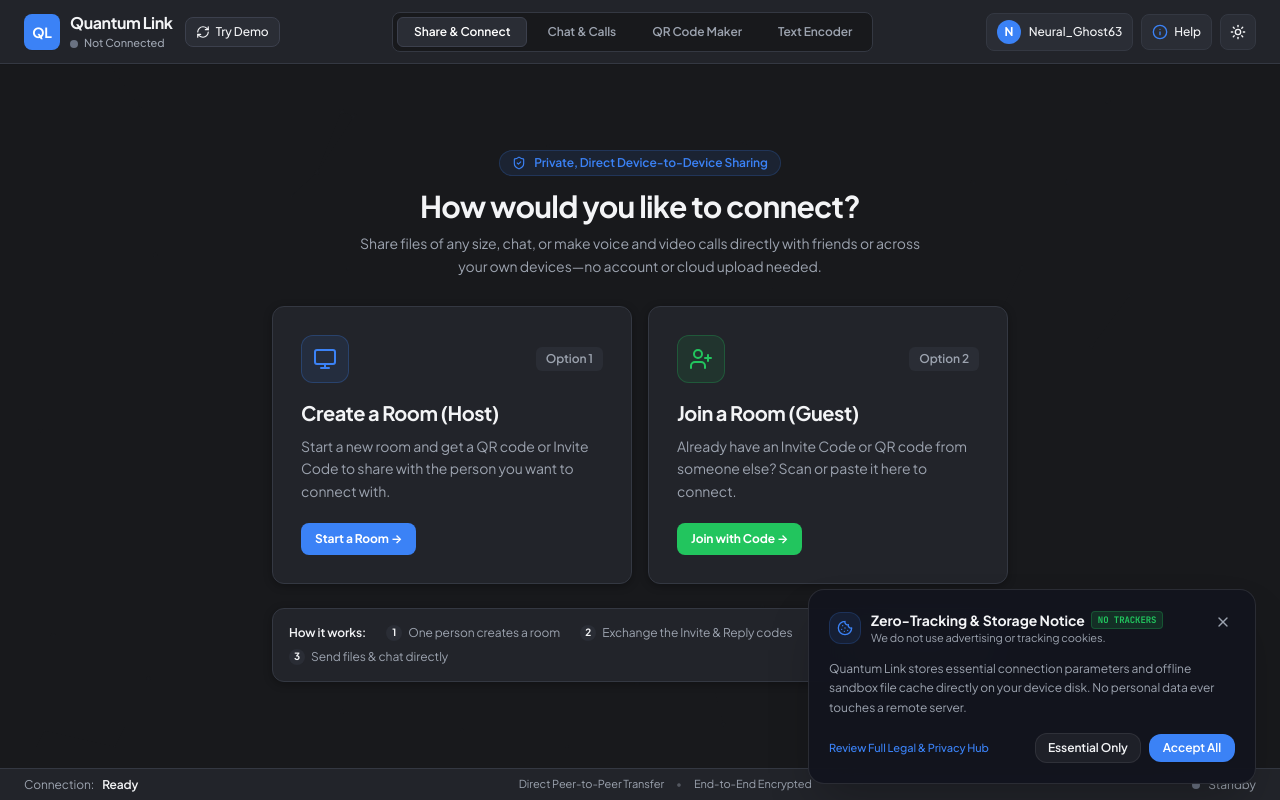
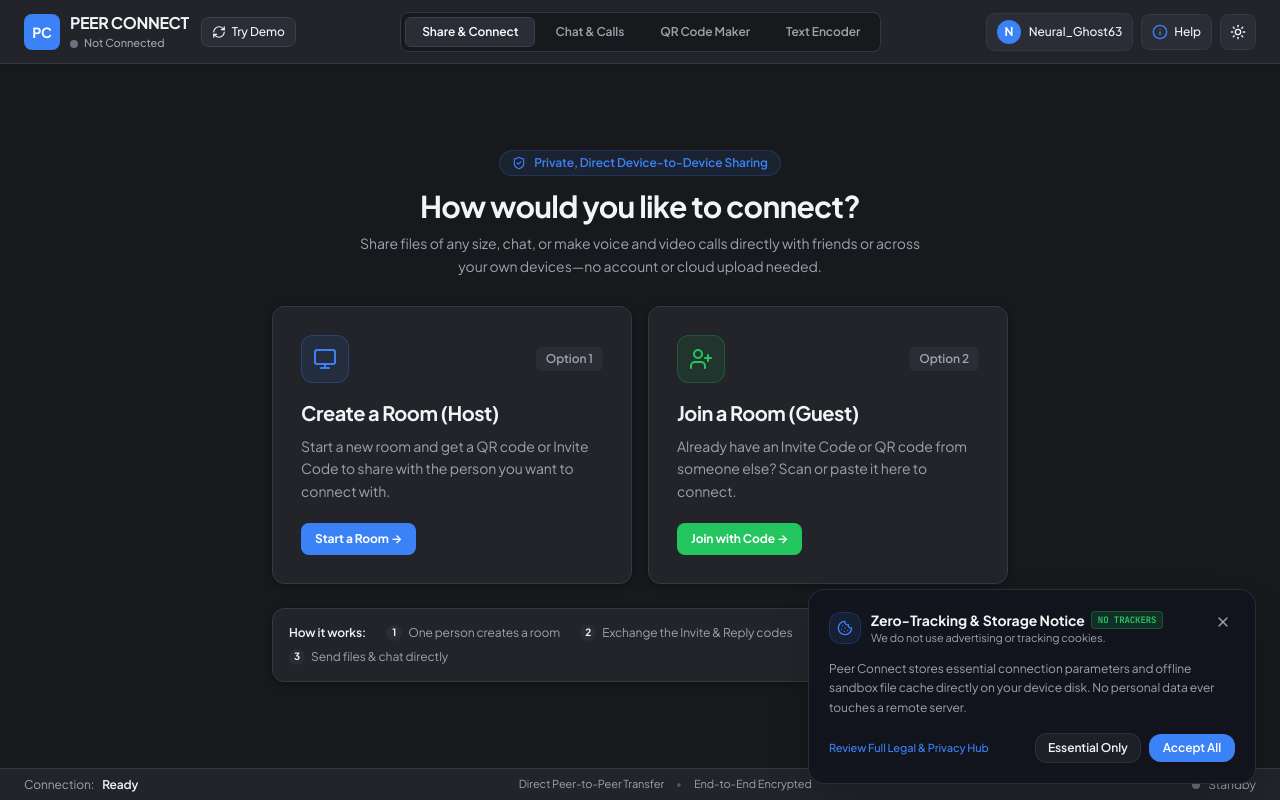
Before and after one commit to NrenV09/G4QLink, a React (Vite) app: page / in a window 1280 px wide. Built offline with nearby package versions, Linux system fonts and the light colour scheme.

Commit message:
refactor: rename application to PEER CONNECT
Update branding across titles, metadata, and user-facing text to reflect the new product name.

```diff
--- a/index.html
+++ b/index.html
@@ -6,9 +6,9 @@
     <link rel="icon" type="image/svg+xml" href="/icon.svg" />
     <link rel="alternate icon" href="/favicon.ico" />
     <link rel="apple-touch-icon" sizes="180x180" href="/apple-touch-icon.png" />
-    <title>Argon Quantum Link</title>
+    <title>PEER CONNECT</title>
     <meta name="description" content="Secure P2P file transfer and encrypted communication suite with QR-based handshaking." />
-    <meta property="og:title" content="Argon Quantum Link" />
+    <meta property="og:title" content="PEER CONNECT" />
     <meta property="og:description" content="Secure P2P file transfer and encrypted communication suite with QR-based handshaking." />
     <meta property="og:image" content="/pwa-512x512.png" />
     <link rel="preconnect" href="https://fonts.googleapis.com" />
--- a/metadata.json
+++ b/metadata.json
@@ -1,5 +1,5 @@
 {
-  "name": "Argon Quantum Link",
+  "name": "PEER CONNECT",
   "description": "Secure P2P file transfer and encrypted communication suite with QR-based handshaking.",
   "requestFramePermissions": [
     "camera",
--- a/src/App.tsx
+++ b/src/App.tsx
@@ -3024,17 +3024,17 @@ export default function App() {
           <div
             className="min-w-0 cursor-pointer select-none relative group flex items-center gap-2.5"
             onClick={handleTitleClick}
-            title={titleTapCount > 0 ? `${10 - titleTapCount} taps left to unlock easter egg` : "Quantum Link"}
+            title={titleTapCount > 0 ? `${10 - titleTapCount} taps left to unlock easter egg` : "PEER CONNECT"}
           >
             <div className="w-9 h-9 rounded-lg bg-accent text-white flex items-center justify-center font-bold text-sm shadow-2xs shrink-0">
-              QL
+              PC
             </div>
             <motion.div
               animate={titleTapCount > 0 ? { scale: [1, 0.96, 1] } : {}}
               transition={{ duration: 0.12 }}
             >
               <h1 className="text-sm md:text-base font-bold tracking-tight text-text whitespace-nowrap flex items-center gap-2">
-                <span>Quantum Link</span>
+                <span>PEER CONNECT</span>
                 {titleTapCount >= 3 && (
                   <motion.span
                     initial={{ scale: 0, opacity: 0 }}
--- a/src/components/CallOverlay.tsx
+++ b/src/components/CallOverlay.tsx
@@ -840,7 +840,7 @@ export function CallOverlay({
                           <span className="relative inline-flex rounded-full h-2 w-2 bg-emerald-500" />
                         </span>
                         <ShieldCheck className="w-3.5 h-3.5 text-emerald-400 flex-shrink-0 hidden xs:inline" />
-                        <span className="font-semibold tracking-wider text-[11px] sm:text-xs">QUANTUM LINK</span>
+                        <span className="font-semibold tracking-wider text-[11px] sm:text-xs">PEER CONNECT</span>
                         <span className="text-emerald-500/40">•</span>
                         <span className="text-zinc-400 truncate hidden sm:inline">
                           E2EE {type === 'video' ? 'Video' : 'Audio'}
--- a/src/components/CookieConsentBanner.tsx
+++ b/src/components/CookieConsentBanner.tsx
@@ -84,7 +84,7 @@ export const CookieConsentBanner: React.FC<CookieConsentBannerProps> = ({ onOpen
             </div>
 
             <p className="text-xs text-muted leading-relaxed">
-              Quantum Link stores essential connection parameters and offline sandbox file cache directly on your device disk. No personal data ever touches a remote server.
+              Peer Connect stores essential connection parameters and offline sandbox file cache directly on your device disk. No personal data ever touches a remote server.
             </p>
 
             <div className="flex items-center justify-between gap-2 pt-1">
--- a/src/components/IncomingCallModal.tsx
+++ b/src/components/IncomingCallModal.tsx
@@ -86,8 +86,8 @@ export function IncomingCallModal({
 
             <p className="text-xs text-white/50 mb-8 max-w-[240px]">
               {isScreen
-                ? 'Real-time peer-to-peer screen mirroring over Quantum Link.'
-                : 'End-to-end encrypted direct peer connection over Quantum Link matrix.'}
+                ? 'Real-time peer-to-peer screen mirroring over Peer Connect.'
+                : 'End-to-end encrypted direct peer connection over Peer Connect.'}
             </p>
 
             {/* Action Buttons */}
--- a/src/components/LegalComplianceView.tsx
+++ b/src/components/LegalComplianceView.tsx
@@ -180,7 +180,7 @@ export const LegalComplianceView: React.FC = () => {
             )}
           </div>
           <p className="text-xs text-gray-600 dark:text-zinc-400 leading-relaxed">
-            Quantum Link uses zero tracking or advertising cookies. The storage categories below are strictly client-side browser mechanisms for storing your custom username and sandboxed files.
+            Peer Connect uses zero tracking or advertising cookies. The storage categories below are strictly client-side browser mechanisms for storing your custom username and sandboxed files.
           </p>
 
           <div className="space-y-3 text-xs">
@@ -364,7 +364,7 @@ export const LegalComplianceView: React.FC = () => {
           {/* Quick Contact & Source Footer */}
           <div className="pt-4 border-t border-gray-200 dark:border-white/10 flex flex-col sm:flex-row items-center justify-between gap-3 text-xs text-gray-500 dark:text-zinc-400">
             <div>
-              Maintainer: <strong className="text-gray-900 dark:text-white">Quantum Link Development Collective</strong> • legal@quantumlink.dev
+              Maintainer: <strong className="text-gray-900 dark:text-white">Peer Connect Development Collective</strong> • legal@quantumlink.dev
             </div>
             <div className="flex items-center gap-1.5 text-blue-600 dark:text-blue-400 font-semibold">
               <ShieldCheck className="w-4 h-4 text-emerald-600 dark:text-emerald-400" />
--- a/src/components/NexusInfoModal.tsx
+++ b/src/components/NexusInfoModal.tsx
@@ -74,7 +74,7 @@ export const NexusInfoModal: React.FC<NexusInfoModalProps> = ({
               </div>
               <div>
                 <h2 className="text-base sm:text-lg font-bold tracking-tight text-text flex items-center gap-2">
-                  How to Use Quantum Link
+                  How to Use Peer Connect
                   <span className="text-[11px] font-semibold px-2 py-0.5 rounded-md bg-emerald-500/15 text-emerald-600 dark:text-emerald-400 border border-emerald-500/20">
                     Easy Guide
                   </span>
--- a/src/data/legalPolicies.ts
+++ b/src/data/legalPolicies.ts
@@ -46,7 +46,7 @@ export const POLICY_SECTIONS: PolicySection[] = [
       {
         heading: '1. Core Philosophy: Absolute Zero Data Collection',
         paragraphs: [
-          'Quantum Link is built on an uncompromising privacy foundation: we do not collect, monitor, log, sell, or store your personal files, chat messages, or audio/video streams on any centralized servers. All communication takes place directly between connected devices using WebRTC (Web Real-Time Communication).',
+          'Peer Connect is built on an uncompromising privacy foundation: we do not collect, monitor, log, sell, or store your personal files, chat messages, or audio/video streams on any centralized servers. All communication takes place directly between connected devices using WebRTC (Web Real-Time Communication).',
           'Unlike cloud file storage providers or centralized messaging platforms, our infrastructure never sees the contents of your transfers or communications. The software operates as an air-gappable, client-side single-page utility.'
         ]
       },
@@ -77,7 +77,7 @@ export const POLICY_SECTIONS: PolicySection[] = [
       {
         heading: '4. Rights Under GDPR & CCPA/CPRA',
         paragraphs: [
-          'Under the General Data Protection Regulation (GDPR Articles 15-22) and California Consumer Privacy Act (CCPA/CPRA), users possess rights to access, rectify, or delete their personal data. Because Quantum Link retains zero centralized user data, there are no databases from which to query or delete records.',
+          'Under the General Data Protection Regulation (GDPR Articles 15-22) and California Consumer Privacy Act (CCPA/CPRA), users possess rights to access, rectify, or delete their personal data. Because Peer Connect retains zero centralized user data, there are no databases from which to query or delete records.',
           'We do not sell, share, or monetize user data under any circumstances ("Do Not Sell or Share My Personal Information" - 100% compliant by design).'
         ]
       }
@@ -95,13 +95,13 @@ export const POLICY_SECTIONS: PolicySection[] = [
       {
         heading: '1. Agreement to Terms',
         paragraphs: [
-          'By accessing, deploying, or utilizing Quantum Link, you acknowledge that you have read, understood, and agreed to be bound by these Terms and Conditions. If you disagree with any portion of these terms, you must discontinue using the application immediately.'
+          'By accessing, deploying, or utilizing Peer Connect, you acknowledge that you have read, understood, and agreed to be bound by these Terms and Conditions. If you disagree with any portion of these terms, you must discontinue using the application immediately.'
         ]
       },
       {
         heading: '2. Permitted and Lawful Use',
         paragraphs: [
-          'Quantum Link is designed for lawful peer-to-peer file transfer, collaborative work, and encrypted direct communication. You agree that you are solely responsible for all content, payloads, text messages, and streams transmitted from your device.'
+          'Peer Connect is designed for lawful peer-to-peer file transfer, collaborative work, and encrypted direct communication. You agree that you are solely responsible for all content, payloads, text messages, and streams transmitted from your device.'
         ],
         subsections: [
           {
@@ -118,7 +118,7 @@ export const POLICY_SECTIONS: PolicySection[] = [
       {
         heading: '3. Disclaimer of Warranties & Limitation of Liability',
         paragraphs: [
-          'Quantum Link is provided strictly "AS IS" and "AS AVAILABLE", without warranties of any kind, whether express, implied, statutory, or otherwise, including but not limited to the implied warranties of merchantability, fitness for a particular purpose, and non-infringement.',
+          'Peer Connect is provided strictly "AS IS" and "AS AVAILABLE", without warranties of any kind, whether express, implied, statutory, or otherwise, including but not limited to the implied warranties of merchantability, fitness for a particular purpose, and non-infringement.',
           'Under no circumstances shall the creators, maintainers, or open-source contributors be liable for any direct, indirect, incidental, consequential, special, or punitive damages arising from the loss of data, transmission interruptions, hardware failure, or unauthorized peer actions.'
         ]
       }
@@ -136,7 +136,7 @@ export const POLICY_SECTIONS: PolicySection[] = [
       {
         heading: '1. Zero Tracking Cookies Declaration',
         paragraphs: [
-          'Quantum Link does NOT utilize HTTP tracking cookies, advertising cookies, behavioral fingerprinting pixels, or third-party analytical cookies of any kind. Your browsing activity is never tracked across sessions or shared with advertisers.'
+          'Peer Connect does NOT utilize HTTP tracking cookies, advertising cookies, behavioral fingerprinting pixels, or third-party analytical cookies of any kind. Your browsing activity is never tracked across sessions or shared with advertisers.'
         ]
       },
       {
@@ -178,7 +178,7 @@ export const POLICY_SECTIONS: PolicySection[] = [
       {
         heading: '1. 100% Free Software — Zero Cost',
         paragraphs: [
-          'Quantum Link is open-source software provided entirely free of charge. There are no registration fees, premium tiers, hidden subscriptions, paywalls, or in-app microtransactions.'
+          'Peer Connect is open-source software provided entirely free of charge. There are no registration fees, premium tiers, hidden subscriptions, paywalls, or in-app microtransactions.'
         ]
       },
       {
@@ -190,7 +190,7 @@ export const POLICY_SECTIONS: PolicySection[] = [
       {
         heading: '3. Future Commercial Extensions Disclaimer',
         paragraphs: [
-          'In the event that third-party vendors build paid plugins or hosted signaling infrastructure upon Quantum Link, refund terms must be settled directly with those respective providers under their own contractual terms.'
+          'In the event that third-party vendors build paid plugins or hosted signaling infrastructure upon Peer Connect, refund terms must be settled directly with those respective providers under their own contractual terms.'
         ]
       }
     ]
@@ -313,7 +313,7 @@ export const POLICY_SECTIONS: PolicySection[] = [
       {
         heading: '1. Zero Synthetic Testimonials or Fake Ratings',
         paragraphs: [
-          'Quantum Link does not display fake customer reviews, paid influencers, or artificial 5-star badges. Any performance benchmarks reported reflect actual WebRTC DataChannel throughput tests conducted over modern Wi-Fi and 5G networks.'
+          'Peer Connect does not display fake customer reviews, paid influencers, or artificial 5-star badges. Any performance benchmarks reported reflect actual WebRTC DataChannel throughput tests conducted over modern Wi-Fi and 5G networks.'
         ]
       },
       {
@@ -337,7 +337,7 @@ export const POLICY_SECTIONS: PolicySection[] = [
       {
         heading: '1. Project Maintainer & Open Source Entity',
         paragraphs: [
-          'Quantum Link is maintained as an open-source decentralized communications software project by the Quantum Link Development Collective.',
+          'Peer Connect is maintained as an open-source decentralized communications software project by the Peer Connect Development Collective.',
           'Project Lead & Contact Email: legal@quantumlink.dev'
         ]
       },
@@ -367,7 +367,7 @@ export const POLICY_SECTIONS: PolicySection[] = [
       {
         heading: '1. Software License (MIT License)',
         paragraphs: [
-          'Quantum Link source code is distributed under the permissive MIT Open Source License. Permission is hereby granted, free of charge, to any person obtaining a copy of this software to deal in the Software without restriction, including the rights to use, copy, modify, merge, publish, distribute, sublicense, and/or sell copies.'
+          'Peer Connect source code is distributed under the permissive MIT Open Source License. Permission is hereby granted, free of charge, to any person obtaining a copy of this software to deal in the Software without restriction, including the rights to use, copy, modify, merge, publish, distribute, sublicense, and/or sell copies.'
         ]
       },
       {
@@ -394,14 +394,14 @@ export const POLICY_SECTIONS: PolicySection[] = [
       {
         heading: '1. End-to-End Encryption & Cryptography Export Notice',
         paragraphs: [
-          'Quantum Link leverages native browser WebRTC implementations incorporating standard DTLS (Datagram Transport Layer Security) and SRTP (Secure Real-time Transport Protocol) with AES-128 / AES-256 GCM encryption.',
+          'Peer Connect leverages native browser WebRTC implementations incorporating standard DTLS (Datagram Transport Layer Security) and SRTP (Secure Real-time Transport Protocol) with AES-128 / AES-256 GCM encryption.',
           'Because cryptography is executed entirely by the end user\'s standard web browser under general publicly available software exemptions, this distribution complies with US EAR (Export Administration Regulations) Section 740.13(e) and the Wassenaar Arrangement for publicly available cryptographic tools.'
         ]
       },
       {
         heading: '2. User Payload Risk & Law Enforcement Compliance',
         paragraphs: [
-          'Because Quantum Link has no central server, database, or decryption keys, it is technically impossible for the maintainers to intercept, monitor, decrypt, or produce records of peer-to-peer data in response to subpoenas or legal requests.',
+          'Because Peer Connect has no central server, database, or decryption keys, it is technically impossible for the maintainers to intercept, monitor, decrypt, or produce records of peer-to-peer data in response to subpoenas or legal requests.',
           'Users are individually accountable under the laws of their local jurisdiction for the nature and legality of files and communications they transmit.'
         ]
       }
--- a/src/transfer/TransferApp.tsx
+++ b/src/transfer/TransferApp.tsx
@@ -1181,8 +1181,8 @@ export default function App() {
           </button>
           <div className="min-w-0">
             <h1 className="text-sm md:text-base lg:text-lg font-semibold tracking-tight text-text whitespace-nowrap">
-              <span className="hidden sm:inline">Quantum Link</span>
-              <span className="sm:hidden">Q-Link</span>
+              <span className="hidden sm:inline">PEER CONNECT</span>
+              <span className="sm:hidden">PEER CONNECT</span>
               <span className="text-[10px] lg:text-xs text-muted font-normal ml-1 lg:ml-2">v7.8.4</span>
             </h1>
             <div className="text-[9px] md:text-[10px] lg:text-xs text-muted flex items-center gap-1 lg:gap-2 mt-0.5 whitespace-nowrap">
--- a/src/transfer/transfer.html
+++ b/src/transfer/transfer.html
@@ -3,7 +3,7 @@
   <head>
     <meta charset="UTF-8" />
     <meta name="viewport" content="width=device-width, initial-scale=1.0" />
-    <title>QuantumLink Transfer</title>
+    <title>PEER CONNECT Transfer</title>
     <style>
       #error-overlay {
         display: none;
```
